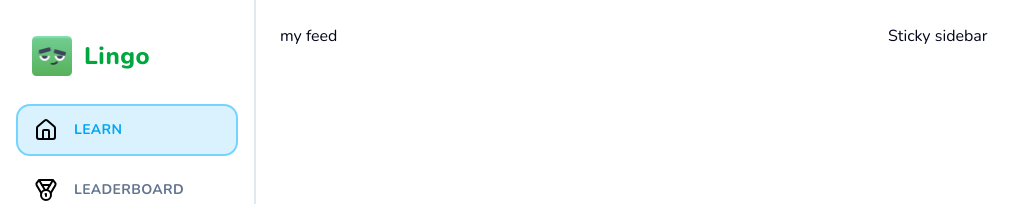
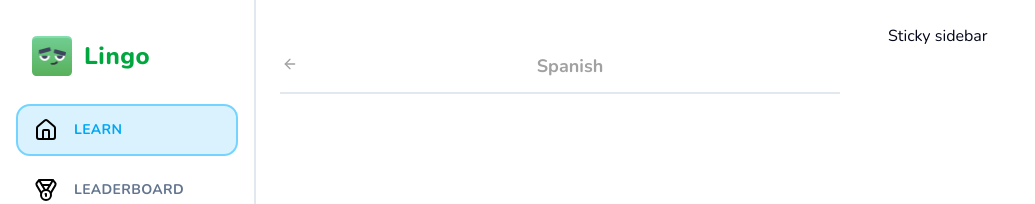
Before and after one commit to parkminjo/duolingo-clone, a Next.js app: page /learn in a window 1280 px wide. Shown: the top 204 px of the page, without its empty margins (0-1035 px from the left). Built offline with nearby package versions, Linux system fonts and the light colour scheme.

Commit message:
style: Feed header 구현

```diff
--- /dev/null
+++ b/app/(main)/learn/header.tsx
@@ -0,0 +1,28 @@
+import { Button } from "@/components/ui/button";
+import { ROUTER_PATH } from "@/constants/router-path";
+import { ArrowLeft } from "lucide-react";
+import Link from "next/link";
+
+interface Props {
+  title: string;
+}
+
+const Header = ({ title }: Props) => {
+  return (
+    <div className="sticky top-0 mb-5 flex items-center justify-between border-b-2 bg-white pb-3 text-neutral-400 lg:z-50 lg:pt-[28px]">
+      <Link href={ROUTER_PATH.COURSES}>
+        <Button
+          variant="ghost"
+          size="sm"
+          className="h-5 w-5 stroke-2 text-neutral-400"
+        >
+          <ArrowLeft />
+        </Button>
+      </Link>
+      <h1 className="text-lg font-bold">{title}</h1>
+      <div />
+    </div>
+  );
+};
+
+export default Header;
--- a/app/(main)/learn/page.tsx
+++ b/app/(main)/learn/page.tsx
@@ -1,11 +1,14 @@
 import FeedWrapper from "@/components/common/feed-wrapper";
 import StickyWrapper from "@/components/common/sticky-wrapper";
+import Header from "./header";
 
 const LearnPage = () => {
   return (
     <div className="flex flex-row-reverse gap-[48px] px-6">
       <StickyWrapper>Sticky sidebar</StickyWrapper>
-      <FeedWrapper>my feed</FeedWrapper>
+      <FeedWrapper>
+        <Header title="Spanish" />
+      </FeedWrapper>
     </div>
   );
 };
--- a/constants/router-path.ts
+++ b/constants/router-path.ts
@@ -4,4 +4,5 @@ export const ROUTER_PATH = {
   LEADERBOARD: "/leaderboard",
   QUESTS: "/quests",
   SHOP: "/shop",
+  COURSES: "/courses",
 };
```
